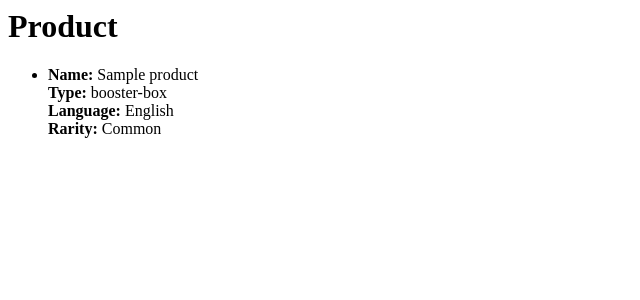
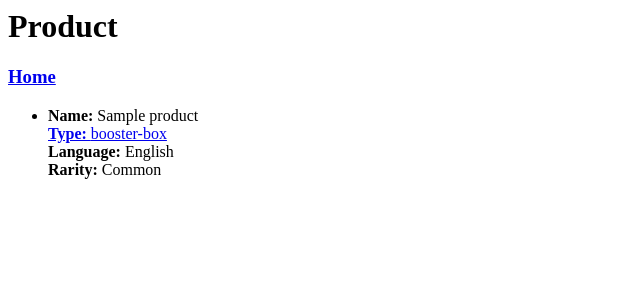
Before and after one commit to mlenahan/e-commerce, a Django app: page /products/1/ in a window 1280 px wide. Shown: the top 300 px of the page, without its empty margins (0-640 px from the left). Run offline with Django 3.2, Linux system fonts and the light colour scheme; tables that the repository leaves empty hold one stand-in row (values such as "Sample post").

Commit message:
adding connectivity between pages

```diff
--- a/ecommerce/products/templates/home.html
+++ b/ecommerce/products/templates/home.html
@@ -5,8 +5,12 @@
 <ul>
     <li>
         <div>
+            <a href="{{ product.id }}">
             <div><strong>Name: </strong>{{ product.name }}</div>
+            </a>
+            <a href="{% url 'product-by-type' product.product_type %}">
             <div><strong>Type: </strong>{{ product.product_type }}</div>
+            </a>
             <div><strong>Language: </strong>{{ product.language }}</div>
             {% if product.rarity %}
                 <div><strong>Rarity: </strong>{{ product.rarity }}</div>
--- a/ecommerce/products/templates/product_by_type.html
+++ b/ecommerce/products/templates/product_by_type.html
@@ -1,13 +1,19 @@
 <h1>Products by Type</h1>
 
 <h2>All Products of This Type</h2>
+
+<a href="{% url 'home' %}">
+<h3>Home</h3>
+</a>
 
 {% for product in product_type %}
 
 <ul>
     <li>
         <div>
+            <a href="{{ product.id }}">
             <div><strong>Name: </strong>{{ product.name }}</div>
+                <a/>
             <div><strong>Type: </strong>{{ product.product_type }}</div>
         </div>
     </li>
--- a/ecommerce/products/templates/product_detail_view.html
+++ b/ecommerce/products/templates/product_detail_view.html
@@ -1,9 +1,14 @@
 <h1>Product</h1>
+<a href="{% url 'home' %}">
+<h3>Home</h3>
+</a>
 <ul>
     <li>
         <div>
             <div><strong>Name: </strong>{{ product.name }}</div>
+            <a href="{% url 'product-by-type' product.product_type %}">
             <div><strong>Type: </strong>{{ product.product_type }}</div>
+                <a/>
             <div><strong>Language: </strong>{{ product.language }}</div>
             {% if product.rarity %}
                 <div><strong>Rarity: </strong>{{ product.rarity }}</div>
--- a/ecommerce/products/urls.py
+++ b/ecommerce/products/urls.py
@@ -4,6 +4,6 @@ from . import views
 
 urlpatterns = [
     path('', views.HomePageView.as_view(), name='home'),
-    path('<product_type>', views.ProductByTypeView.as_view()),
+    path('<product_type>', views.ProductByTypeView.as_view(), name='product-by-type'),
     path('<int:id>/', views.ProductDetailView.as_view(), name='detail'),
 ]
--- a/ecommerce/products/views.py
+++ b/ecommerce/products/views.py
@@ -2,6 +2,7 @@ from django.views.generic.base import TemplateView
 from products import models
 from django.http import Http404
 from django.shortcuts import get_object_or_404
+from products.models import ProductType
 
 class HomePageView(TemplateView):
 
```
